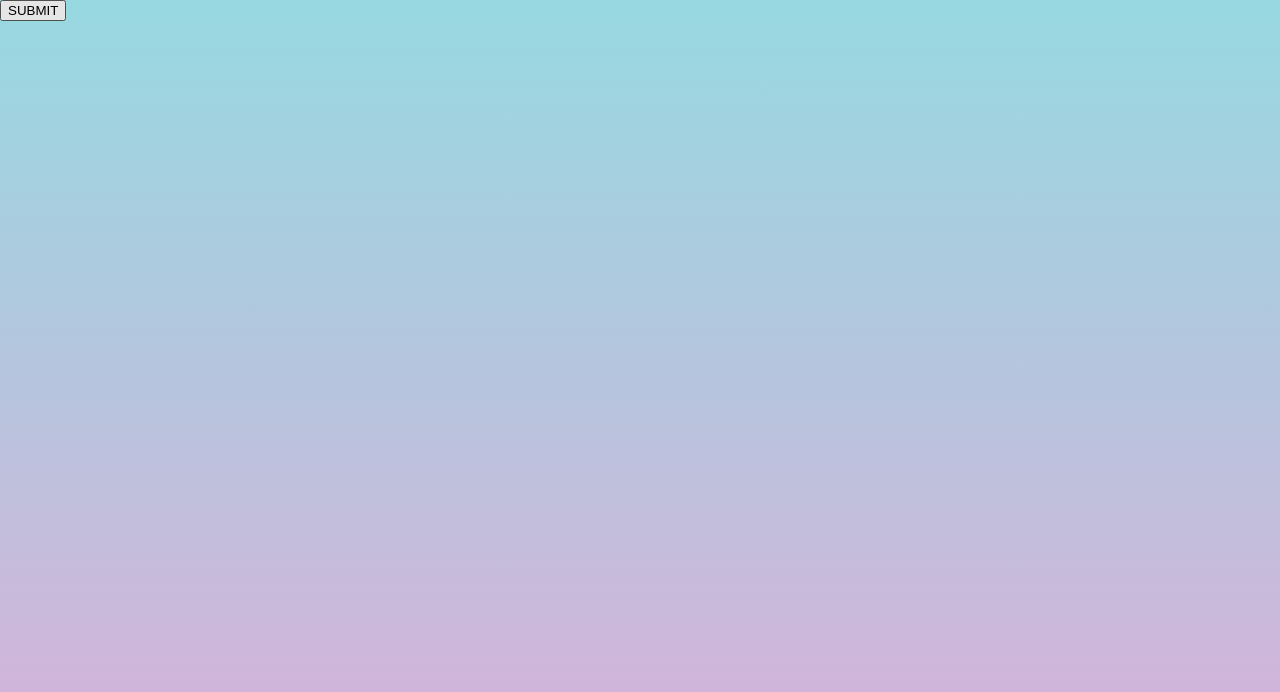
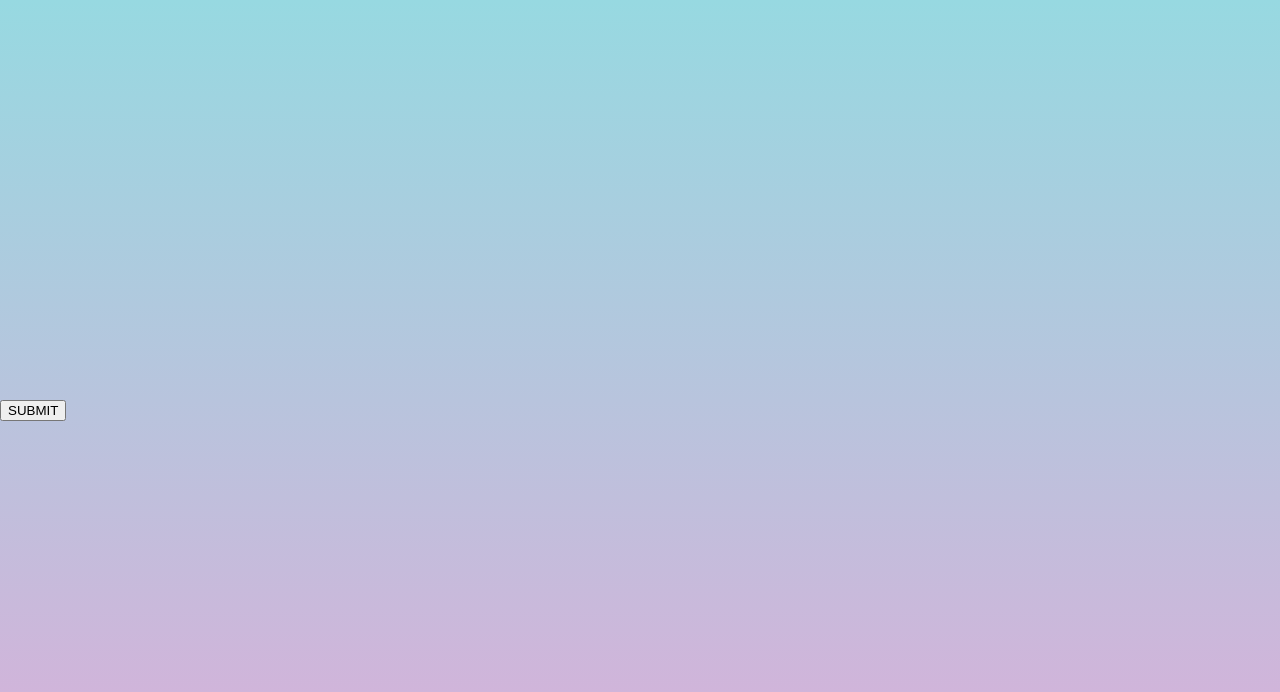
Before and after one commit to RuslanIsakov/34.Buttons, a plain HTML site: page Button 6/index.html in a window 1280 px wide. Drawn offline with Linux system fonts and the light colour scheme.

Commit message:
Update index.html

```diff
--- a/Button 6/index.html
+++ b/Button 6/index.html
@@ -15,6 +15,13 @@
     	background-size: cover;
     	background-attachment: fixed;
 }
+
+.button_container {
+	position: absolute;
+	left: 0;
+	right: 0;
+	top: 50%;
+}
     		</style>
 	</head>
 
```
